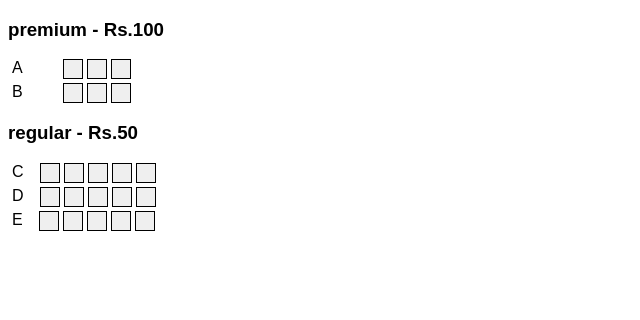
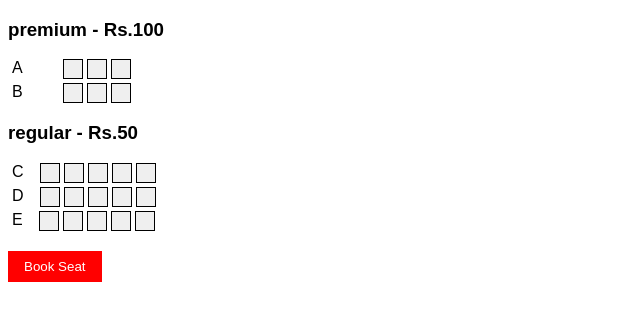
Before and after one commit to asjith/booking-seats, a React (Vite) app: page / in a window 1280 px wide. Shown: the top 320 px of the page, without its empty margins (0-640 px from the left). Built offline with nearby package versions, Linux system fonts and the light colour scheme.

Commit message:
feat: add book seat feature

```diff
--- a/src/App.css
+++ b/src/App.css
@@ -18,6 +18,11 @@
   background-color: green;
 }
 
+.seat-booked {
+  background-color: gray;
+  cursor: not-allowed;
+}
+
 .seat-row {
   display: flex;
   gap: 0.25rem;
@@ -28,3 +33,12 @@
   gap: 1rem;
   margin: 0.25rem;
 }
+
+.book-seat-btn {
+  padding: 0.5rem 1rem;
+  background-color: red;
+  color: white;
+  border: none;
+  margin: 1rem 0;
+  cursor: pointer;
+}
--- a/src/components/Body.jsx
+++ b/src/components/Body.jsx
@@ -2,12 +2,58 @@ import React, { useState } from "react";
 import SeatBooking from "./SeatBooking";
 import { SEAT_ARRANGEMENT } from "../utils/constants";
 import { SeatArrangementContext } from "../utils/SeatArrangementContext";
+import { SEAT_STATUS } from "../utils/constants";
 
 const Body = () => {
   const [seatArrangement, setSeatArrangement] = useState(SEAT_ARRANGEMENT);
+
+  const handleSeatClick = (seatSelected) => {
+    if (seatSelected.status === SEAT_STATUS.BOOKED) return;
+
+    const newSeatArrangement = seatArrangement.map((category) => ({
+      ...category,
+      rows: category.rows.map((row) => ({
+        ...row,
+        seats: row.seats.map((seat) => {
+          return seat.seatId === seatSelected.seatId
+            ? seat.status === SEAT_STATUS.SELECTED
+              ? { ...seat, status: SEAT_STATUS.AVAILABLE }
+              : { ...seat, status: SEAT_STATUS.SELECTED }
+            : seat;
+        })
+      }))
+    }));
+    setSeatArrangement(newSeatArrangement);
+  };
+
+  const handleBookSeats = () => {
+    const newSeatArrangement = seatArrangement.map((category) => ({
+      ...category,
+      rows: category.rows.map((row) => ({
+        ...row,
+        seats: row.seats.map((seat) => {
+          return seat.status === SEAT_STATUS.SELECTED
+            ? { ...seat, status: SEAT_STATUS.BOOKED }
+            : seat;
+        })
+      }))
+    }));
+
+    if (
+      JSON.stringify(seatArrangement) !== JSON.stringify(newSeatArrangement)
+    ) {
+      setSeatArrangement(newSeatArrangement);
+    }
+  };
+
   return (
     <SeatArrangementContext.Provider
-      value={{ seatArrangement, setSeatArrangement }}
+      value={{
+        seatArrangement,
+        setSeatArrangement,
+        handleSeatClick,
+        handleBookSeats
+      }}
     >
       <SeatBooking />
     </SeatArrangementContext.Provider>
--- a/src/components/Seat.jsx
+++ b/src/components/Seat.jsx
@@ -3,34 +3,20 @@ import { SeatArrangementContext } from "../utils/SeatArrangementContext";
 import { SEAT_STATUS } from "../utils/constants";
 
 const Seat = ({ seat }) => {
-  const { seatArrangement, setSeatArrangement } = useContext(
-    SeatArrangementContext
-  );
-
-  const handleClick = (id) => {
-    const newSeatArrangement = seatArrangement.map((category) => ({
-      ...category,
-      rows: category.rows.map((row) => ({
-        ...row,
-        seats: row.seats.map((seat) => {
-          return seat.seatId === id
-            ? seat.status === SEAT_STATUS.SELECTED
-              ? { ...seat, status: SEAT_STATUS.AVAILABLE }
-              : { ...seat, status: SEAT_STATUS.SELECTED }
-            : seat;
-        })
-      }))
-    }));
-    setSeatArrangement(newSeatArrangement);
-  };
+  const { handleSeatClick } = useContext(SeatArrangementContext);
 
   const seatVisibiltyStyle = `seat ${seat.status === SEAT_STATUS.NO_SEAT ? "no-seat" : ""}`;
-  const seatStyle = seat.status === SEAT_STATUS.SELECTED ? "seat-selected" : "";
+  const seatStyle =
+    seat.status === SEAT_STATUS.SELECTED
+      ? "seat-selected"
+      : seat.status === SEAT_STATUS.BOOKED
+        ? "seat-booked"
+        : "";
 
   return (
     <button
       className={`${seatVisibiltyStyle} ${seatStyle}`}
-      onClick={() => handleClick(seat.seatId)}
+      onClick={() => handleSeatClick(seat)}
     ></button>
   );
 };
--- a/src/components/SeatBooking.jsx
+++ b/src/components/SeatBooking.jsx
@@ -3,15 +3,30 @@ import SeatCategory from "./SeatCategory";
 import { SeatArrangementContext } from "../utils/SeatArrangementContext";
 
 const SeatBooking = () => {
-  const { seatArrangement } = useContext(SeatArrangementContext);
+  const { seatArrangement, handleBookSeats } = useContext(
+    SeatArrangementContext
+  );
 
   if (!seatArrangement) return null;
 
   return (
     <div>
-      {seatArrangement.map((category) => {
-        return <SeatCategory key={category.categoryName} category={category} />;
-      })}
+      <div>
+        {seatArrangement.map((category) => {
+          return (
+            <SeatCategory key={category.categoryName} category={category} />
+          );
+        })}
+      </div>
+      <div>
+        <button
+          className="book-seat-btn"
+          type="button"
+          onClick={handleBookSeats}
+        >
+          Book Seat
+        </button>
+      </div>
     </div>
   );
 };
```
